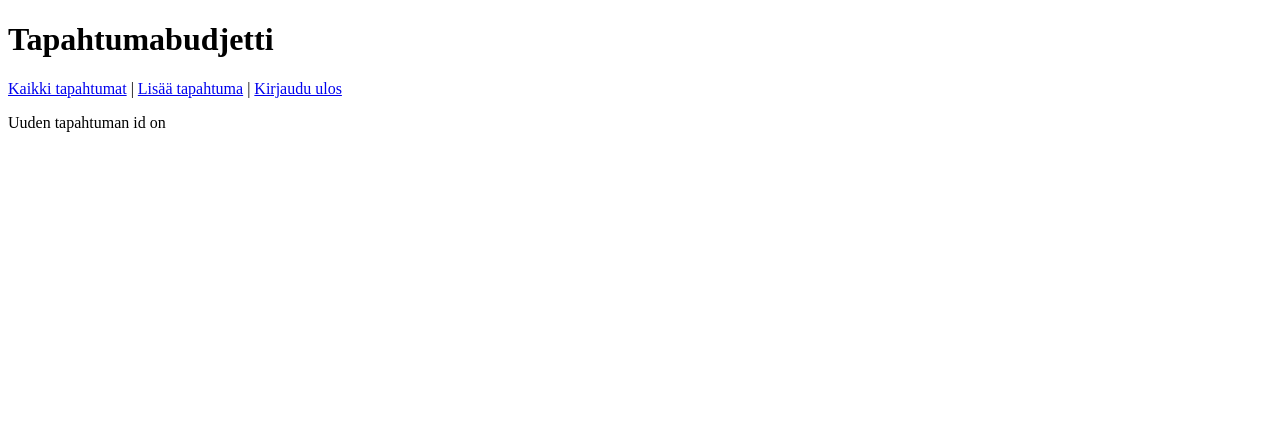
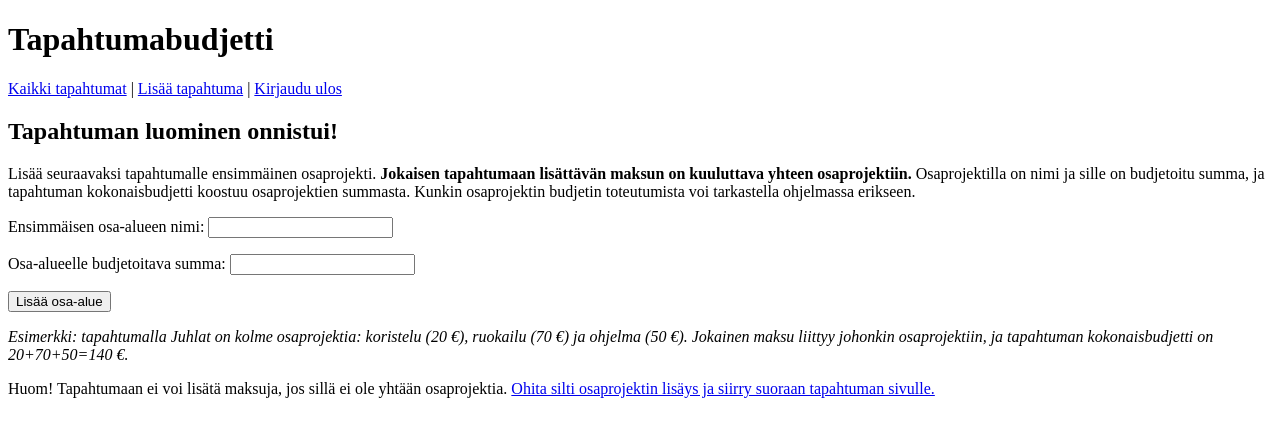
Before and after one commit to sallasal/Tapahtumabudjetti, a Flask app: template templates/created.html in a window 1280 px wide. Shown: the top 437 px of the page. Run offline with Flask 2, Linux system fonts and the light colour scheme; the template is opened without the code that fills it, so the values that code supplies are empty; the visitor is signed in with stand-in values (Sample User, id 1).

Commit message:
Add first subproject -form

```diff
--- a/templates/created.html
+++ b/templates/created.html
@@ -1,5 +1,19 @@
 {% extends "layout.html" %}
 
 {% block content %}
-<p>Uuden tapahtuman id on {{ project_id }}</p>
+<h2>Tapahtuman luominen onnistui!</h2>
+
+<p>Lisää seuraavaksi tapahtumalle ensimmäinen osaprojekti. <strong>Jokaisen tapahtumaan lisättävän maksun on kuuluttava yhteen osaprojektiin.</strong>
+Osaprojektilla on nimi ja sille on budjetoitu summa, ja tapahtuman kokonaisbudjetti koostuu osaprojektien summasta. Kunkin osaprojektin budjetin toteutumista voi tarkastella ohjelmassa erikseen.</p>
+
+<form action="/createsubproject" method="POST">
+  <input type="hidden" name="tapahtumaid" value="{{ project_id }}" />
+  <p>Ensimmäisen osa-alueen nimi: <input type="text" name="name" /></p>
+  <p>Osa-alueelle budjetoitava summa: <input type="number" name="total_sum" /></p>
+  <p><input type="submit" value="Lisää osa-alue" /></p>
+</form>
+
+<p><em>Esimerkki: tapahtumalla Juhlat on kolme osaprojektia: koristelu (20 €), ruokailu (70 €) ja ohjelma (50 €). Jokainen maksu liittyy johonkin osaprojektiin, ja tapahtuman kokonaisbudjetti on 20+70+50=140 €.</em></p>
+
+<p>Huom! Tapahtumaan ei voi lisätä maksuja, jos sillä ei ole yhtään osaprojektia. <a href="/project/{{ project_id }}">Ohita silti osaprojektin lisäys ja siirry suoraan tapahtuman sivulle.</a></p>
 {% endblock %}
```
